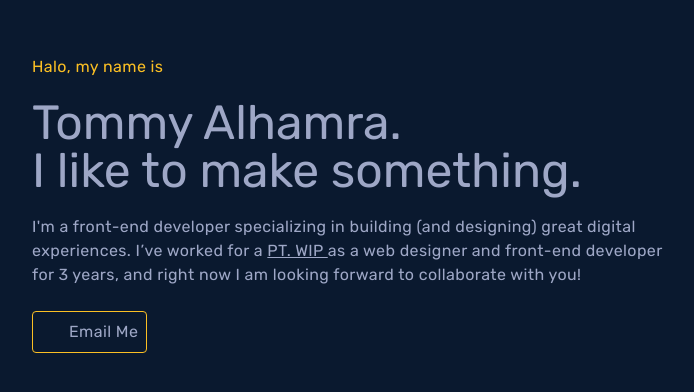
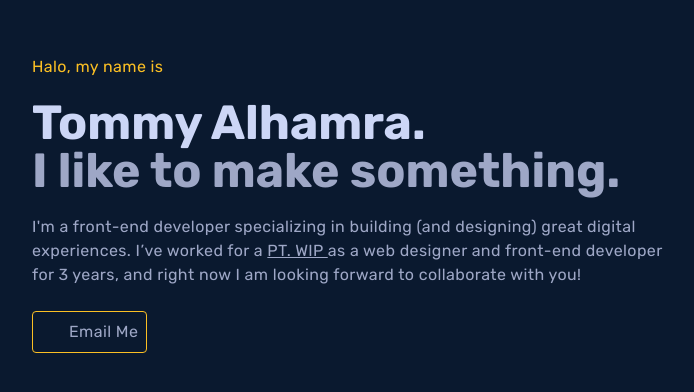
Before and after one commit to imotD/cv, a Vue app: page / in a window 1280 px wide. Shown: the part 196-588 px from the top of the page, without its empty margins (112-806 px from the left). Built offline with nearby package versions, Linux system fonts and the light colour scheme; some icons are missing; a web font is replaced by a local one.

Commit message:
fix text in header

```diff
--- a/src/assets/css/_colors.scss
+++ b/src/assets/css/_colors.scss
@@ -1,4 +1,4 @@
 $yellow: #fbc03a;
 $blue-dark1: #0a192f;
 $grey-dark1: #9ea7c6;
-$grey-dark2: #8892b0;
+$grey-dark2: #ccd6f6;
--- a/src/assets/css/main.css
+++ b/src/assets/css/main.css
@@ -8,6 +8,10 @@
   font-family: "Rubik", sans-serif;
 }
 
+.text-light {
+  color: #ccd6f6;
+}
+
 .app {
   background-color: #0a192f;
   color: #9ea7c6;
@@ -16,8 +20,4 @@
 .header {
   height: 100vh;
 }
-
-.btn {
-  color: red;
-}
 /*# sourceMappingURL=main.css.map */
--- a/src/assets/css/main.scss
+++ b/src/assets/css/main.scss
@@ -9,6 +9,10 @@
     font-family: $font-main;
 }
 
+.text-light {
+    color: $grey-dark2;
+}
+
 .app {
     background-color: $blue-dark1;
     color: $grey-dark1;
@@ -17,7 +21,3 @@
 .header {
     height: 100vh;
 }
-
-.btn {
-    color: red;
-}
--- a/src/components/Header.vue
+++ b/src/components/Header.vue
@@ -6,9 +6,9 @@
       <p>
         <span class="text-yellow-400 tracking-wide"> Halo, my name is</span>
       </p>
-      <div class="py-5 text-5xl">
-        <h1 class="">Tommy Alhamra.</h1>
-        <h1 class="">I like to make something.</h1>
+      <div class="py-5 text-5xl font-bold">
+        <h1 class="text-light">Tommy Alhamra.</h1>
+        <h1>I like to make something.</h1>
       </div>
       <p class="tracking-wide max-w-screen-sm">
         I'm a front-end developer specializing in building (and designing) great
@@ -38,7 +38,12 @@
 
 <script>
 export default {
-  name: "Header"
+  name: "Header",
+  data() {
+    return {
+      //   key: value
+    };
+  }
 };
 </script>
 
```
